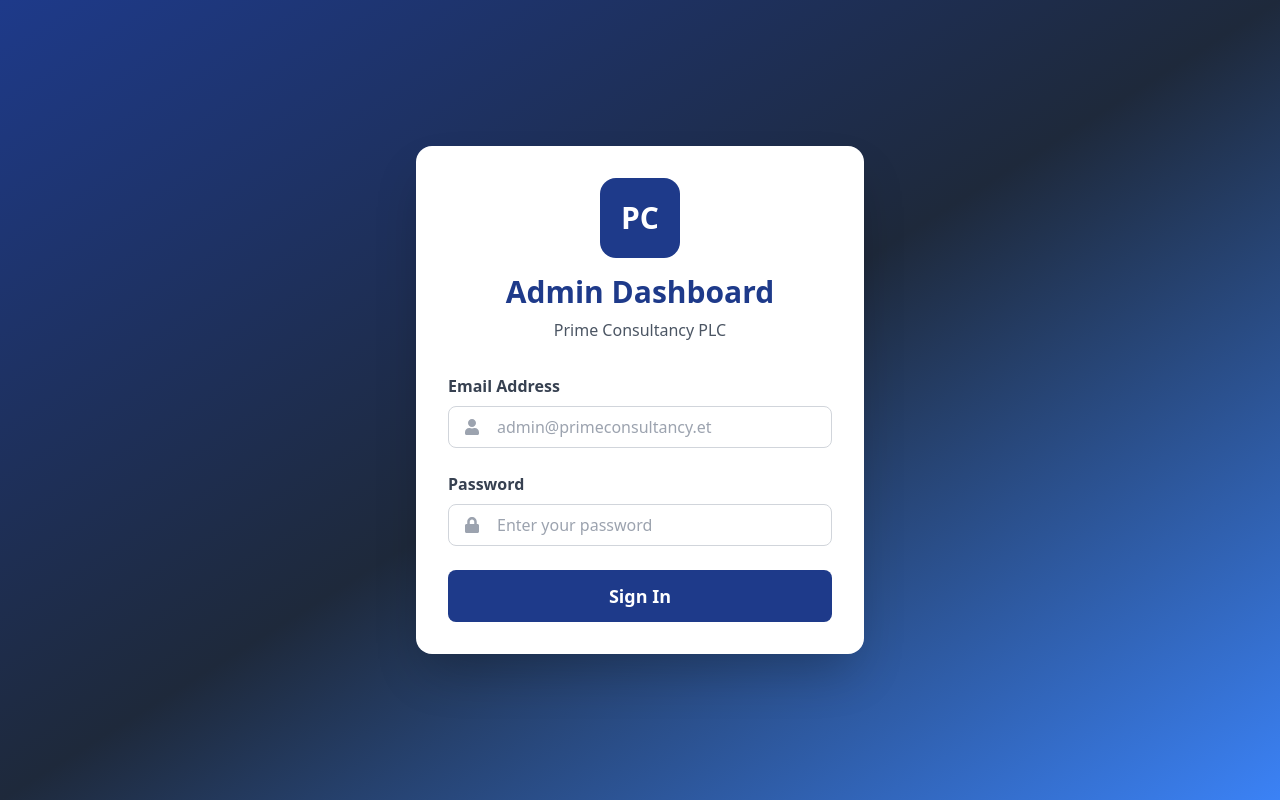
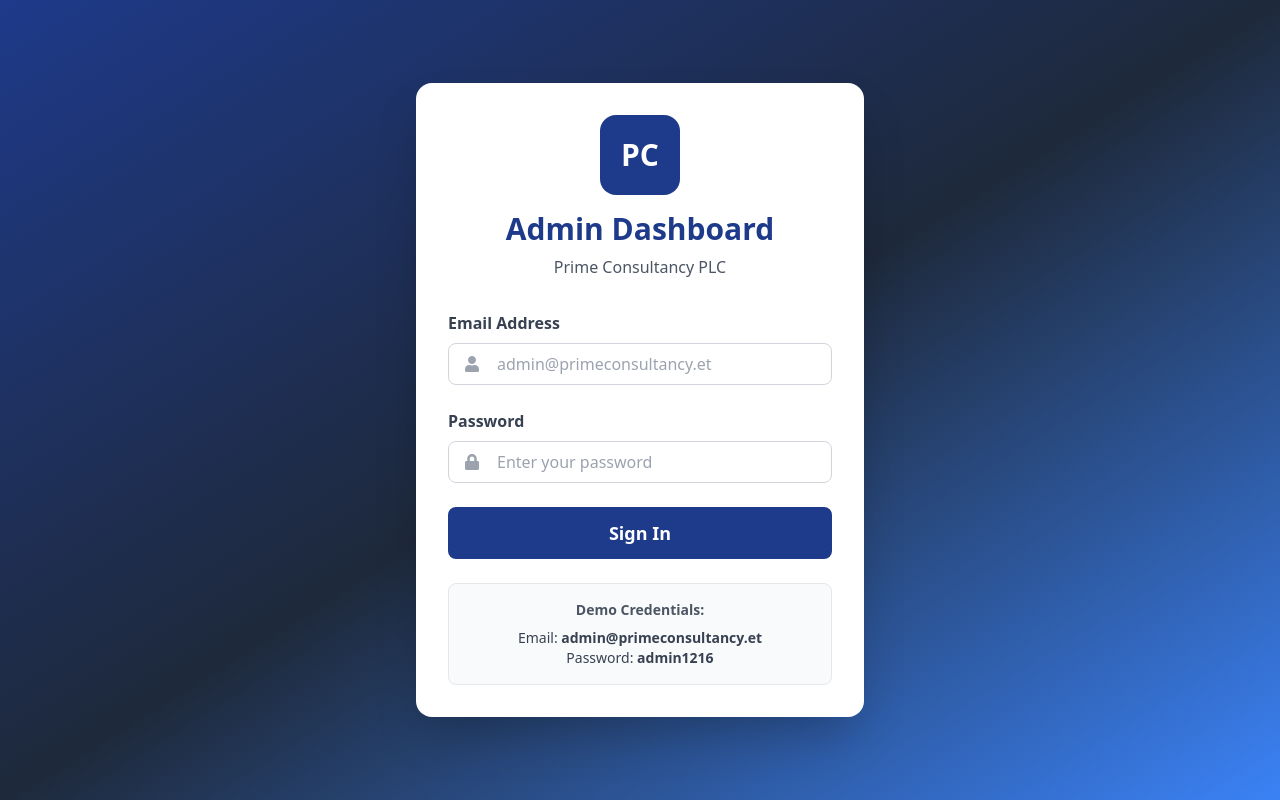
Before and after one commit to azaria1212/prime-consultancy-admin, a React (Vite) app: page / in a window 1280 px wide. Built offline with nearby package versions, Linux system fonts and the light colour scheme.

Commit message:
Add demo credentials display

```diff
--- a/src/pages/Login.jsx
+++ b/src/pages/Login.jsx
@@ -10,7 +10,7 @@ const Login = ({ onLogin }) => {
     e.preventDefault()
 
     // Demo authentication
-    if (email === 'admin@primeconsultancy.et' && password === 'admin123456') {
+    if (email === 'admin@primeconsultancy.et' && password === 'admin1216') {
       localStorage.setItem('adminToken', 'demo-token-' + Date.now())
       localStorage.setItem('adminUser', JSON.stringify({
         name: 'Admin User',
@@ -75,6 +75,15 @@ const Login = ({ onLogin }) => {
             Sign In
           </button>
         </form>
+        <div className="mt-6 p-4 bg-gray-50 rounded-lg border border-gray-200">
+          <p className="text-sm text-gray-600 text-center mb-2">
+            <strong>Demo Credentials:</strong>
+          </p>
+          <p className="text-sm text-gray-700 text-center">
+            Email: <strong>admin@primeconsultancy.et</strong><br />
+            Password: <strong>admin1216</strong>
+          </p>
+        </div>
 
 
       </div>
```
